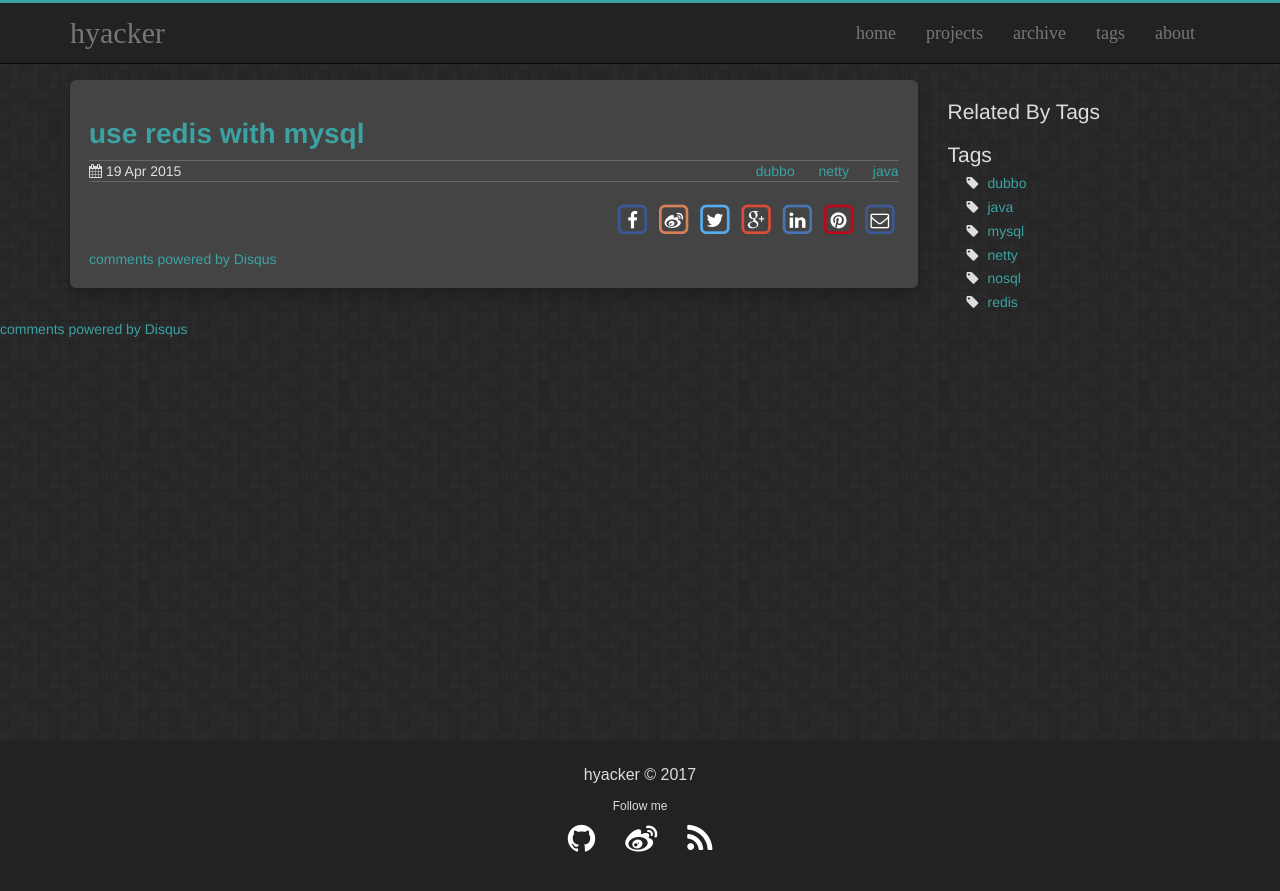
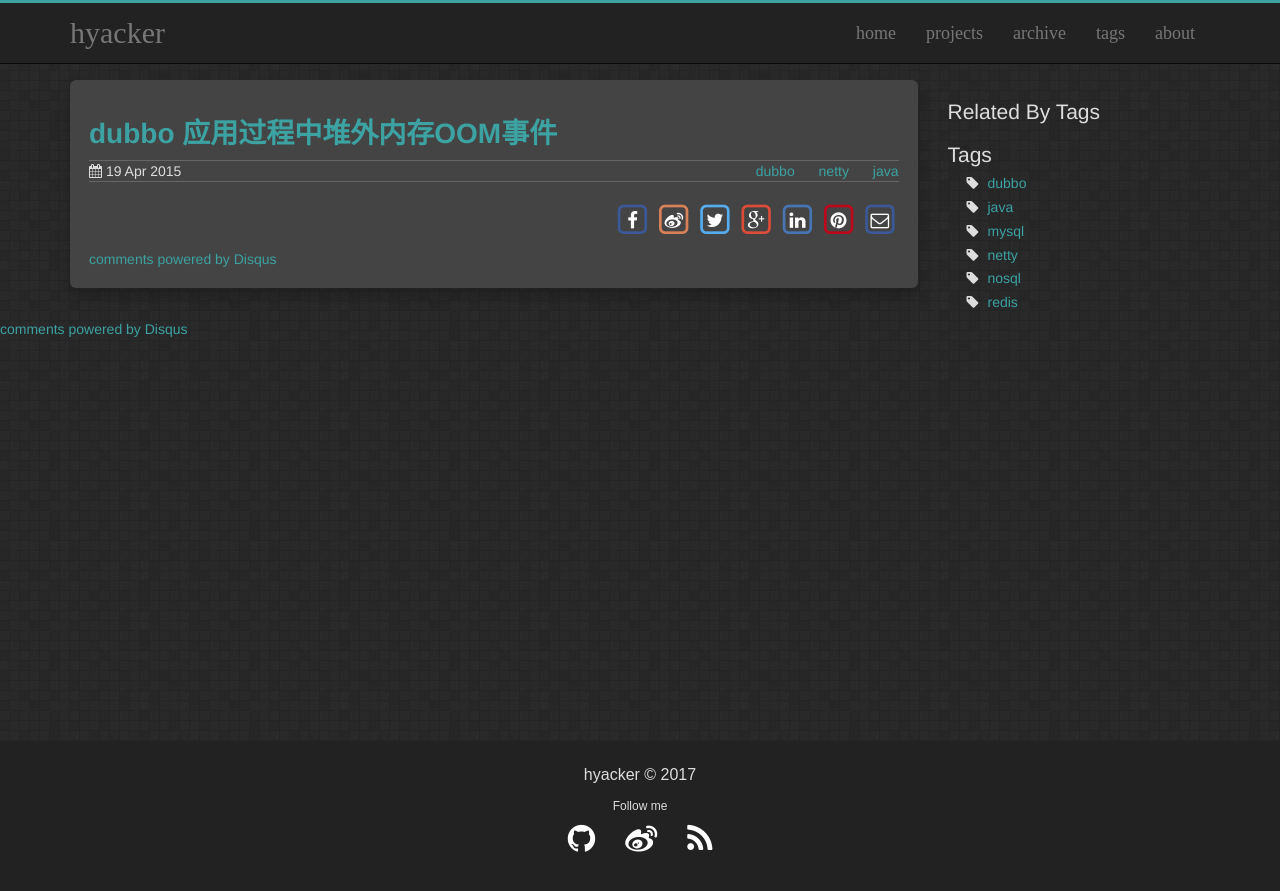
Before and after one commit to hyacker/hyacker.github.io, a Jekyll site: the page built from _posts/2015-04-19-dubbo-netty.md, in a window 1280 px wide. Shown: the top 891 px of the page. Built offline with Jekyll 4.4.1, drawn with Linux system fonts in a browser that asks for light colours; comment, search, counter and statistics services are not loaded.

Commit message:
motify case one

```diff
--- a/_posts/2015-04-19-dubbo-netty.md
+++ b/_posts/2015-04-19-dubbo-netty.md
@@ -1,6 +1,6 @@
 ---
 layout: post
-title: "use redis with mysql"
+title: "dubbo 应用过程中堆外内存OOM事件"
 date: 2015-04-19 21:16:23
 comments: true
 share: true
```
